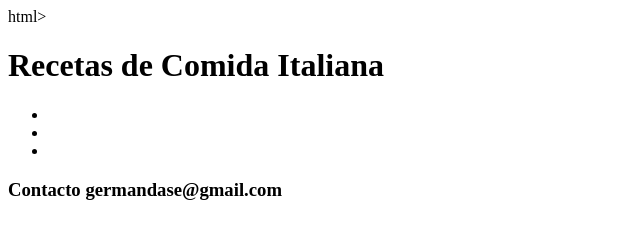
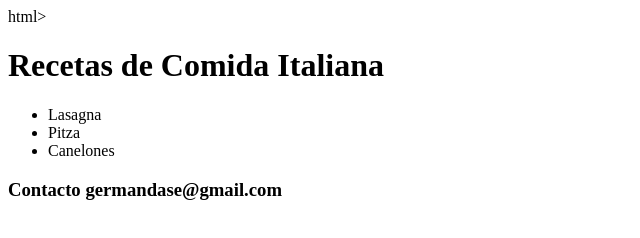
Before and after one commit to german7869/odin-recipes, a plain HTML site: page index.html in a window 1280 px wide. Shown: the whole page, without its empty margins (0-640 px from the left). Drawn offline with Linux system fonts and the light colour scheme.

Commit message:
Update index.html

```diff
--- a/index.html
+++ b/index.html
@@ -5,9 +5,9 @@ html>
 	<main>
 	  <section>
 	    <ul>
-            <li><a href"/recipes/lasagna.html"> </a></list>
-	       <li><a href"/recipes/pitza.html"> </a></list>
-            <li><a href"/recipes/canelones.html"> </a></list>
+            <li><a href"/recipes/lasagna.html"> Lasagna</a></list>
+	       <li><a href"/recipes/pitza.html">Pitza </a></list>
+            <li><a href"/recipes/canelones.html"> Canelones</a></list>
 
           </ul>
 	  </section>
```
